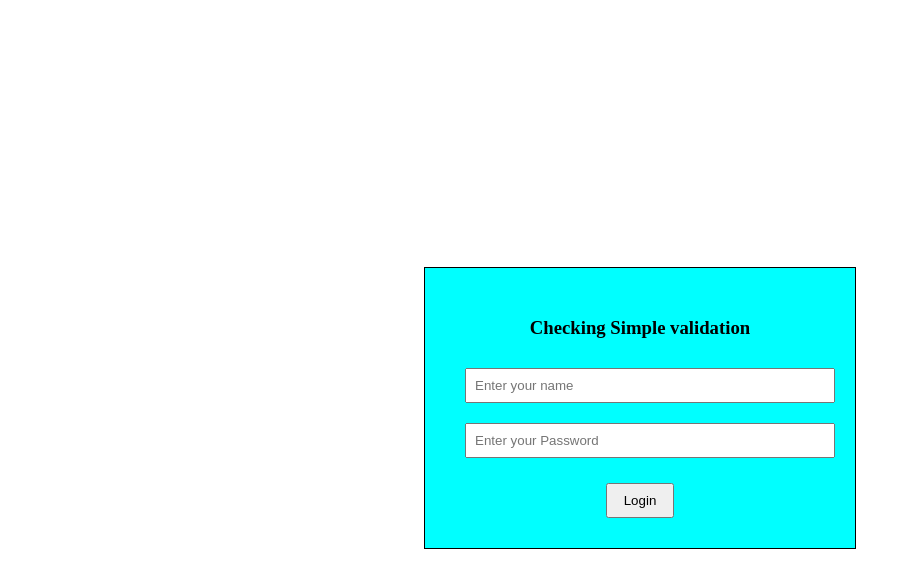
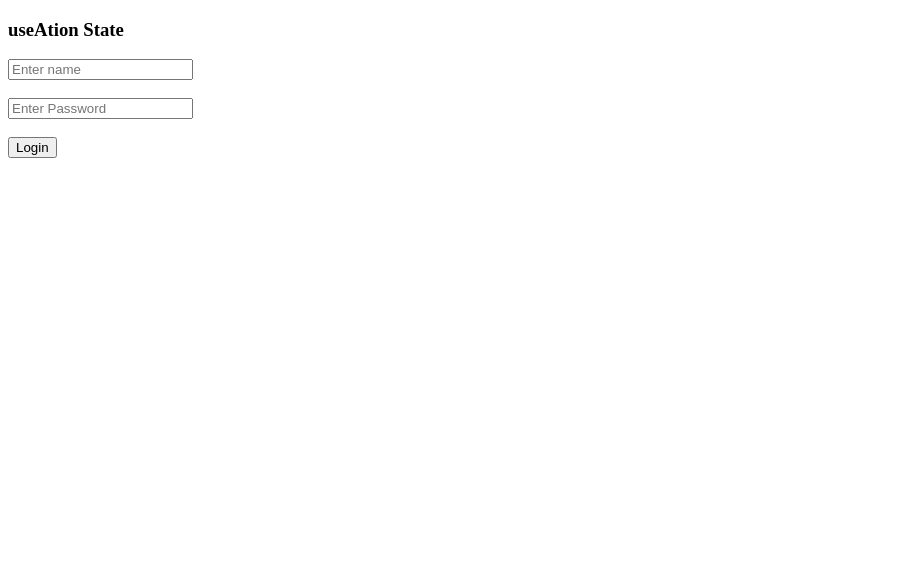
Before and after one commit to KaranSingh3112/React_api, a React (Vite) app: page / in a window 1280 px wide. Shown: the top 588 px of the page, without its empty margins (0-911 px from the left). Built offline with nearby package versions, Linux system fonts and the light colour scheme.

Commit message:
Learned useActionState hook

```diff
--- a/src/App.css
+++ /dev/null
@@ -1,40 +0,0 @@
-.error{
-  border: 1px solid red;
-}
-.error:focus{
-  outline: 2px solid red;
-}
-.error-text{
-  color: red;
-  font-size: small;
-}
-
-.container{
-  display: flex;
-  justify-content: center;
-  align-items: center;
-  height: 100vh;
-
-}
-
-.card{
-  border: 1px solid black;
-  padding: 30px 40px;
-  text-align: center;
-  width: 350px;
-  background-color: aqua;
-}
-
-input {
-  width: 100%;
-  margin: 10px 0;
-  padding: 8px;
-}
-
-button {
-  margin-top: 15px;
-  padding: 8px 16px;
-}
-button:hover{
-  cursor: pointer;
-}
--- a/src/App.jsx
+++ b/src/App.jsx
@@ -1,46 +1,38 @@
-import { useState } from "react";
-import "./App.css"
+import { useActionState } from "react"
 
-function App(){
-  const [name,setName] = useState('');
-  const [nameErr,setNameErr] = useState('');
+export default function App(){
 
-  const [pass,setPass] = useState('');
-  const [passErr,setPassErr] = useState('');
+  function handleLogin(prevData,formData){
+    let name = formData.get("name")
+    let pass = formData.get("password")
+    let regex = /^[A-Z0-9]+$/i
 
-  function nameValidation(event){
-    console.log(event.target.value);
-    if(event.target.value.length > 6){
-      setNameErr("Name should be only 6 or less that 6 letters");
+    if(!name || name.length>6){
+      return { Error: "Name should not be blank and less than 6 character",name, pass}
+    }else if(!regex.test(pass)){
+      return { Error: "Password should only contain numbers and alphabet",name, pass}
     }else{
-      setNameErr('')
+      return {message: 'Login Succesfully',name, pass}
     }
   }
 
-  function passValidation(event){
-    let regex = /^[A-Z0-9]+$/i;
-    if(regex.test(event.target.value)){
-      setPassErr('');
-    }else{
-      setPassErr("Password should not contain special character(!@#...etc)");
-    }
-  }
+  const [data,action,pending] = useActionState(handleLogin)
+
 
   return(
-    <div className="container">
-      <div className="card">
-      <h3>Checking Simple validation</h3>
-
-        <input type="text" className={nameErr?'error':''} onChange={nameValidation} placeholder="Enter your name" />
-        <span className="error-text">{ nameErr && nameErr}</span>
-
-        <input type="text" className={passErr?'error':''} onChange={passValidation} placeholder="Enter your Password" />
-        <span className="error-text">{passErr && passErr}</span>
-
-        <button disabled={nameErr || passErr}>Login</button>
-
-      </div>
+    <div>
+      <h3>useAtion State</h3>
+      {
+        data?.message && <span style={{color:'green'}}>{data.message}</span>
+      }
+      {
+        data?.Error && <span style={{color:"red"}}>{data.Error}</span>
+      }
+      <form action={action}>
+        <input type="text" defaultValue={data?.name} name="name" placeholder="Enter name"/> <br /><br />
+        <input type="text" defaultValue={data?.pass} name="password" placeholder="Enter Password"/> <br /><br />
+        <button>Login</button>
+      </form>
     </div>
   )
 }
-export default App;
```
